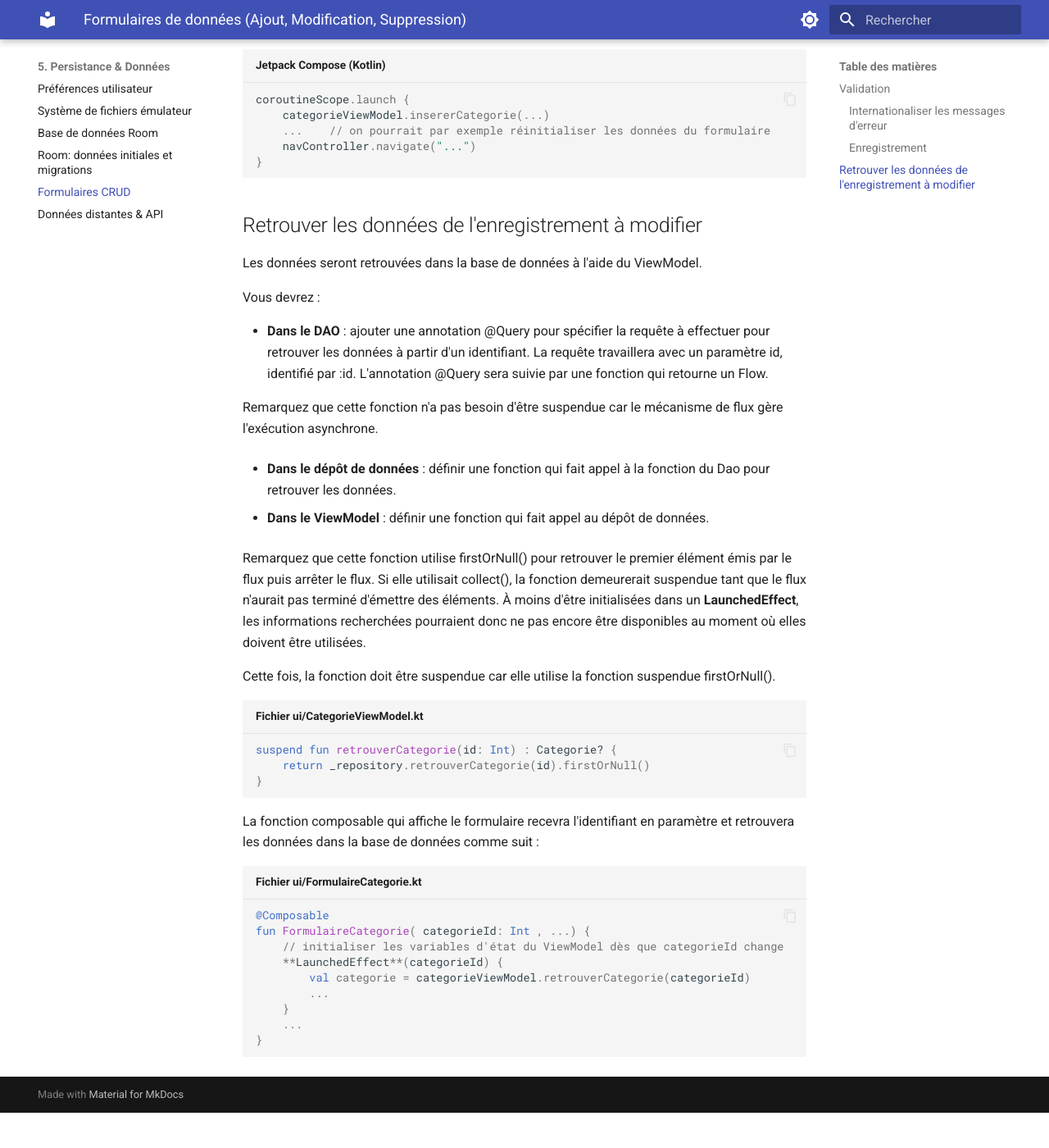
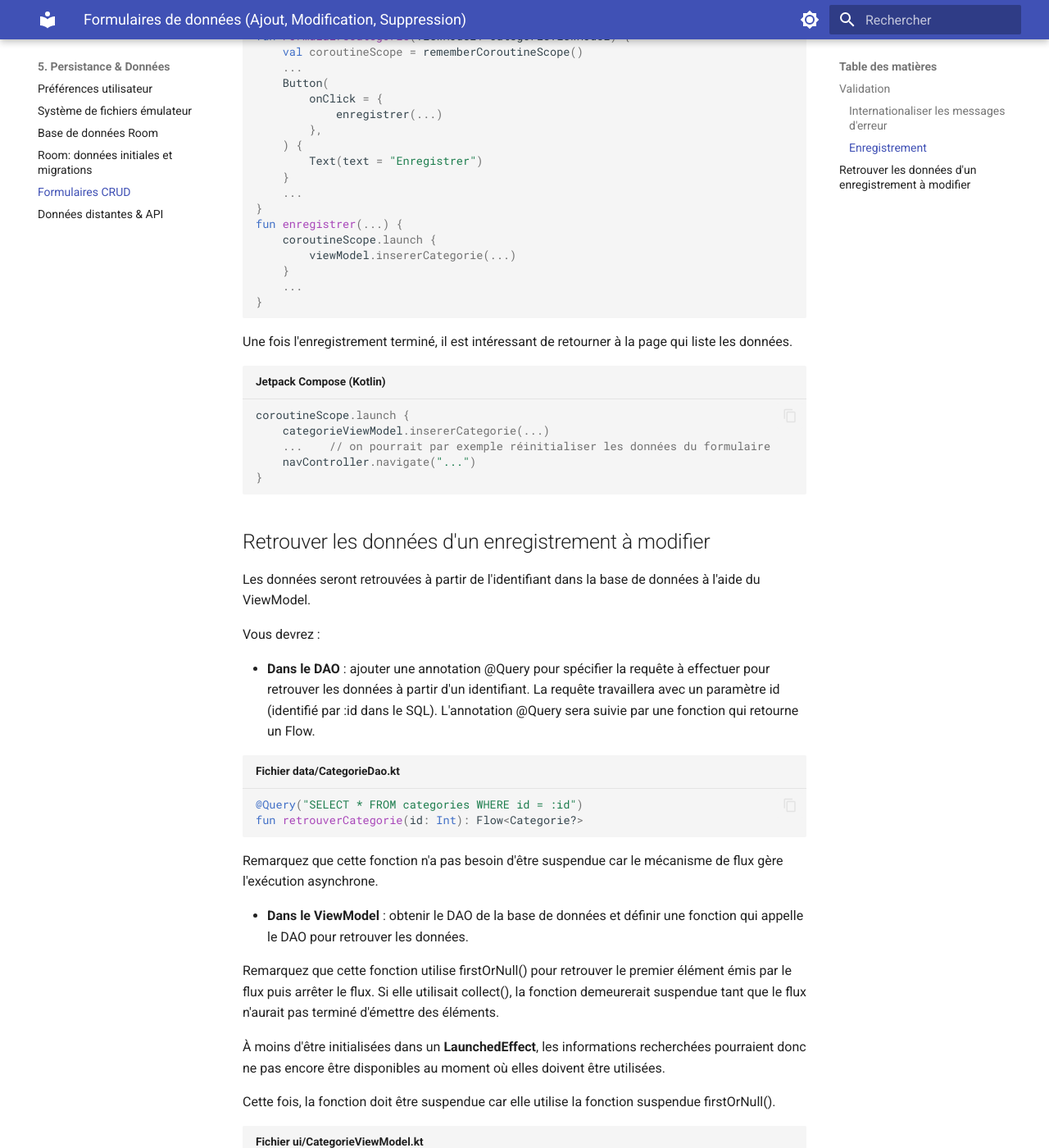
Before and after one commit to Apps-Mobiles-2-Victo/notes_de_cours, an MkDocs documentation site: the page built from docs/05-donnees-persistance/formulaires-crud.md, in a window 1280 px wide and 1400 px high, scrolled down 3037 px. Shown: the whole window at 82% size. Built offline with MkDocs 1.6.1 and Material for MkDocs 9.7.7, drawn with Linux system fonts in a browser that asks for light colours; before the commit the page ends 4394 px from its top, so only the background shows below that; some of the changed text lies outside the part shown.

Commit message:
Improve documentation clarity by restructuring sections on CRUD operations and validation, and enhancing examples for retrieving data in ViewModel.

````diff
--- a/docs/05-donnees-persistance/formulaires-crud.md
+++ b/docs/05-donnees-persistance/formulaires-crud.md
@@ -4,8 +4,18 @@
 
 # Formulaires de données (Ajout, Modification, Suppression)
 
+
+Via le DAO, on peut effectuer des opérations CRUD (Create, Read, Update, Delete) sur les données de la base de données.
+
+Les requêtes SQL pour *Create*, *Update* et *Delete* sont automatiquement générées par Room à partir des annotations `@Insert`, `@Update` et `@Delete` placées sur les méthodes du DAO.
+
+Par contre, pour *Read*, il faut écrire une requête SQL avec l'annotation `@Query` sur la méthode du DAO. On peut avoir à obtenir une liste, ou un seul élément à partir d'un identifiant.
+
+Les requêtes Create et Update sont généralement effectuées à partir d'un formulaire de saisie de données. Le formulaire peut être utilisé pour ajouter de nouvelles données ou pour modifier des données existantes.
+
+Une validation des données saisies est souvent nécessaire avant de les enregistrer dans la base de données.
+
 ## Validation
-
 
 C'est dans un ViewModel que la logique de validation sera codée.
 
@@ -201,7 +211,7 @@
 ```
 
 
-##  Retrouver les données de l'enregistrement à modifier
+##  Retrouver les données d'un enregistrement à modifier
 
 
 <!-- STROTTIER - DELETE ME
@@ -227,25 +237,29 @@
 
 -->
 
-Les données seront retrouvées dans la base de données à l'aide du ViewModel.
+Les données seront retrouvées à partir de l'identifiant dans la base de données à l'aide du ViewModel.
 
 
 Vous devrez :
 
 
-- **Dans le DAO** : ajouter une annotation @Query pour spécifier la requête à effectuer pour retrouver les données à partir d'un identifiant. La requête travaillera avec un paramètre id, identifié par :id. L'annotation @Query sera suivie par une fonction qui retourne un Flow<T>.
+- **Dans le DAO** : ajouter une annotation @Query pour spécifier la requête à effectuer pour retrouver les données à partir d'un identifiant. La requête travaillera avec un paramètre id (identifié par :id dans le SQL). L'annotation @Query sera suivie par une fonction qui retourne un Flow<T>.
+
+```kotlin title="Fichier data/CategorieDao.kt"
+@Query("SELECT * FROM categories WHERE id = :id")
+fun retrouverCategorie(id: Int): Flow<Categorie?>
+```
 
 
 Remarquez que cette fonction n'a pas besoin d'être suspendue car le mécanisme de flux gère l'exécution asynchrone.
 
 
-- **Dans le dépôt de données** : définir une fonction qui fait appel à la fonction du Dao pour retrouver les données.
+- **Dans le ViewModel** : obtenir le DAO de la base de données et définir une fonction qui appelle le DAO pour retrouver les données.
 
 
-- **Dans le ViewModel** : définir une fonction qui fait appel au dépôt de données.
+Remarquez que cette fonction utilise firstOrNull() pour retrouver le premier élément émis par le flux puis arrêter le flux. Si elle utilisait collect(), la fonction demeurerait suspendue tant que le flux n'aurait pas terminé d'émettre des éléments.
 
-
-Remarquez que cette fonction utilise firstOrNull() pour retrouver le premier élément émis par le flux puis arrêter le flux. Si elle utilisait collect(), la fonction demeurerait suspendue tant que le flux n'aurait pas terminé d'émettre des éléments. À moins d'être initialisées dans un **LaunchedEffect**, les informations recherchées pourraient donc ne pas encore être disponibles au moment où elles doivent être utilisées.
+À moins d'être initialisées dans un **LaunchedEffect**, les informations recherchées pourraient donc ne pas encore être disponibles au moment où elles doivent être utilisées.
 
 
 Cette fois, la fonction doit être suspendue car elle utilise la fonction suspendue firstOrNull().
@@ -253,7 +267,7 @@
 
 ```kotlin title="Fichier ui/CategorieViewModel.kt"
 suspend fun retrouverCategorie(id: Int) : Categorie? {
-    return _repository.retrouverCategorie(id).firstOrNull()
+    return categorieDao.retrouverCategorie(id).firstOrNull()
 }
 ```
 
````
Also changed, not shown: other parts of docs/05-donnees-persistance/formulaires-crud.md (+1 -1 lines).
